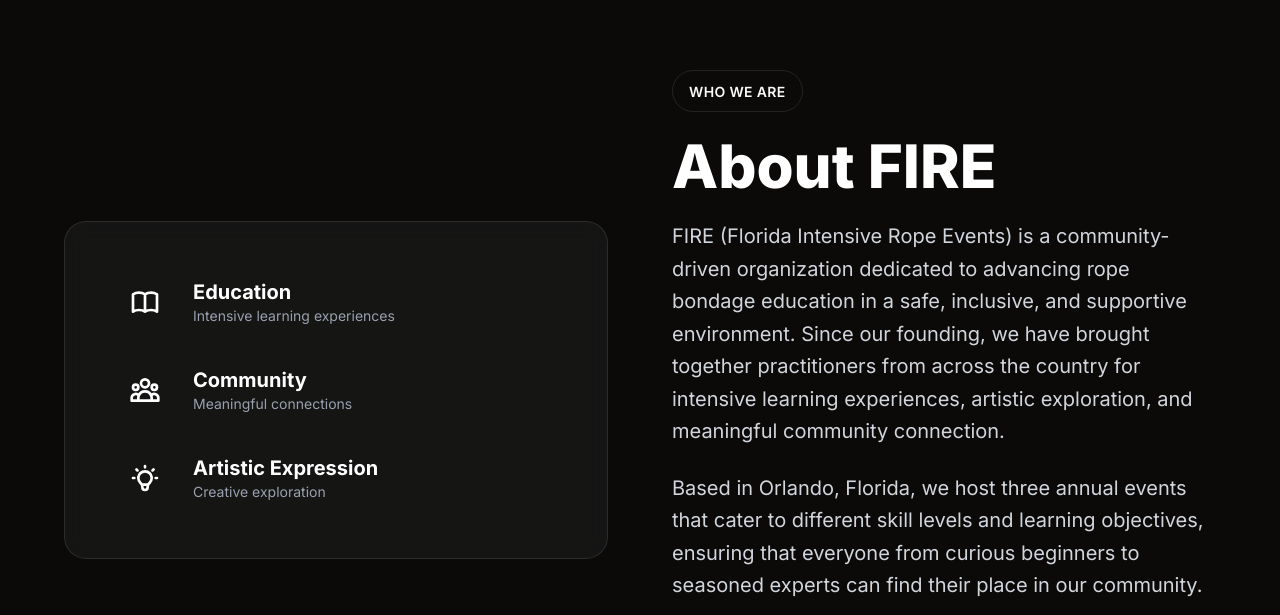
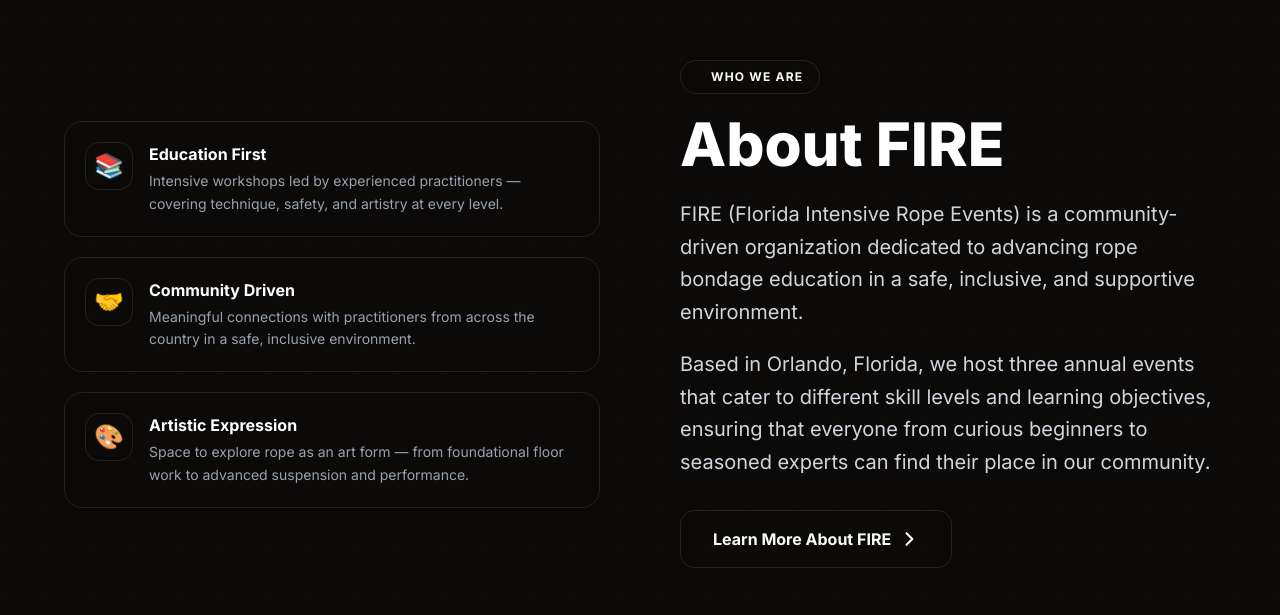
Before and after one commit to Krysson/fire-website, a Next.js app: page / in a window 1280 px wide. Shown: the part 2182-2797 px from the top of the page. Built offline with nearby package versions, Linux system fonts and the light colour scheme.

Commit message:
feat: update homepage layout — add events anchor, About section, and Footer CTA

```diff
--- a/app/page.tsx
+++ b/app/page.tsx
@@ -1,37 +1,45 @@
-import Link from 'next/link';
-import Hero from '@/components/home/Hero';
-import EventCards from '@/components/home/EventCards';
-import type { Metadata } from 'next';
+import Link from 'next/link'
+import Hero from '@/components/home/Hero'
+import EventCards from '@/components/home/EventCards'
+import type { Metadata } from 'next'
 
 export const metadata: Metadata = {
   title: 'FIRE Orlando - Rope Bondage Education',
-  description: 'FIRE (Florida Intensive Rope Events) hosts three annual rope bondage conventions in Orlando, FL: BLAZE, FLARE, and FIRE. Educational workshops for all skill levels.',
+  description:
+    'FIRE (Florida Intensive Rope Events) hosts three annual rope bondage conventions in Orlando, FL: BLAZE, FLARE, and FIRE. Educational workshops for all skill levels.',
   openGraph: {
     title: 'FIRE Orlando - Rope Bondage Education',
-    description: 'Three annual rope bondage education events in Orlando, FL. Join us for BLAZE, FLARE, and FIRE.',
+    description:
+      'Three annual rope bondage education events in Orlando, FL. Join us for BLAZE, FLARE, and FIRE.',
     type: 'website',
     url: 'https://fireorlando.com',
   },
-};
+}
 
 export default function Home() {
   return (
     <div className="min-h-screen bg-fire-black">
-      {/* Hero Section */}
+
+      {/* ── Hero ── */}
       <Hero />
 
-      {/* Our Events Section */}
-      <section className="py-20 md:py-32 bg-fire-charcoal relative overflow-hidden">
-       	{/* Background decorative elements */}
-       	<div className="absolute top-0 right-0 w-96 h-96 bg-fire-orange/5 rounded-full blur-3xl" />
-       	<div className="absolute bottom-0 left-0 w-96 h-96 bg-fire-red/5 rounded-full blur-3xl" />
+      {/* ── Our Events ── */}
+      <section id="events" className="relative overflow-hidden bg-fire-charcoal py-24 md:py-32">
+        <div className="pointer-events-none absolute right-0 top-0 h-96 w-96 rounded-full bg-fire-orange/5 blur-3xl" />
+        <div className="pointer-events-none absolute bottom-0 left-0 h-96 w-96 rounded-full bg-fire-red/5 blur-3xl" />
 
-       	<div className="container mx-auto px-4 relative z-10">
-         	<div className="text-center mb-16 md:mb-20">
-           	<h2 className="text-4xl md:text-5xl lg:text-6xl font-extrabold text-white mb-6">
+        <div className="container relative z-10 mx-auto px-4">
+          <div className="mb-16 text-center md:mb-20">
+            <div className="mb-4 inline-flex items-center gap-2 rounded-full border border-fire-orange/30 bg-fire-orange/10 px-4 py-2">
+              <span className="h-1.5 w-1.5 animate-pulse rounded-full bg-fire-orange" />
+              <span className="text-xs font-bold uppercase tracking-widest text-fire-orange">
+                Annual Events
+              </span>
+            </div>
+            <h2 className="mb-4 text-4xl font-extrabold text-white md:text-5xl lg:text-6xl">
               <span className="gradient-fire-text">Our Events</span>
             </h2>
-           	<p className="text-xl md:text-2xl text-gray-300 max-w-3xl mx-auto leading-relaxed">
+            <p className="mx-auto max-w-2xl text-lg leading-relaxed text-gray-400 md:text-xl">
               Three unique events each year, each designed to serve different experience levels
               and learning goals in the rope bondage community.
             </p>
@@ -40,109 +48,96 @@
         </div>
       </section>
 
-     	{/* About Preview Section */}
-     	<section className="py-20 md:py-32 bg-fire-black relative overflow-hidden">
-       	{/* Background pattern */}
-       	<div className="absolute inset-0 opacity-5">
-         	<div className="absolute inset-0" style={{
-           	backgroundImage: `radial-gradient(circle at 2px 2px, rgba(255,255,255,0.15) 1px, transparent 0)`,
-           	backgroundSize: '40px 40px'
-         	}} />
+      {/* ── About FIRE ── */}
+      <section className="relative overflow-hidden bg-fire-black py-24 md:py-32">
+        {/* Dot grid background */}
+        <div
+          className="pointer-events-none absolute inset-0 opacity-[0.04]"
+          style={{
+            backgroundImage: `radial-gradient(circle at 2px 2px, rgba(255,255,255,0.8) 1px, transparent 0)`,
+            backgroundSize: '44px 44px',
+          }}
+        />
+
+        <div className="container relative z-10 mx-auto px-4">
+          <div className="mx-auto max-w-6xl">
+            <div className="grid grid-cols-1 items-center gap-12 lg:grid-cols-2 lg:gap-20">
+
+              {/* Left — Feature blocks */}
+              <div className="space-y-5">
+                {[
+                  {
+                    icon: '📚',
+                    gradient: 'from-fire-red/20 to-fire-orange/10',
+                    border: 'border-fire-red/20',
+                    title: 'Education First',
+                    desc: 'Intensive workshops led by experienced practitioners — covering technique, safety, and artistry at every level.',
+                  },
+                  {
+                    icon: '🤝',
+                    gradient: 'from-fire-orange/20 to-fire-yellow/10',
+                    border: 'border-fire-orange/20',
+                    title: 'Community Driven',
+                    desc: 'Meaningful connections with practitioners from across the country in a safe, inclusive environment.',
+                  },
+                  {
+                    icon: '🎨',
+                    gradient: 'from-fire-yellow/20 to-fire-orange/10',
+                    border: 'border-fire-yellow/20',
+                    title: 'Artistic Expression',
+                    desc: 'Space to explore rope as an art form — from foundational floor work to advanced suspension and performance.',
+                  },
+                ].map(({ icon, gradient, border, title, desc }) => (
+                  <div
+                    key={title}
+                    className={`flex gap-4 rounded-2xl border ${border} bg-gradient-to-br ${gradient} p-5 backdrop-blur-sm`}
+                  >
+                    <div className={`flex h-12 w-12 flex-shrink-0 items-center justify-center rounded-xl border ${border} bg-fire-black/40 text-2xl`}>
+                      {icon}
+                    </div>
+                    <div>
+                      <h4 className="mb-1 text-base font-bold text-white">{title}</h4>
+                      <p className="text-sm leading-relaxed text-gray-400">{desc}</p>
+                    </div>
+                  </div>
+                ))}
               </div>
 
-       	<div className="container mx-auto px-4 relative z-10">
-         	<div className="max-w-6xl mx-auto">
-           	{/* Two-column layout on desktop */}
-           	<div className="grid grid-cols-1 lg:grid-cols-2 gap-12 lg:gap-16 items-center">
-             	{/* Left column - Visual element */}
-             	<div className="hidden lg:block">
-               	<div className="relative">
-                 	<div className="absolute inset-0 bg-gradient-to-br from-fire-orange/20 to-fire-red/20 rounded-3xl blur-3xl transform rotate-6" />
-                 	<div className="relative glass-effect rounded-3xl p-12 border border-white/10">
-                   	<div className="space-y-6">
-                     	<div className="flex items-center gap-4">
-                       	<div className="w-16 h-16 rounded-full bg-gradient-to-br from-fire-red to-fire-orange flex items-center justify-center">
-                         	<svg className="w-8 h-8 text-white" fill="none" viewBox="0 0 24 24" stroke="currentColor">
-                           	<path strokeLinecap="round" strokeLinejoin="round" strokeWidth={2} d="M12 6.253v13m0-13C10.832 5.477 9.246 5 7.5 5S4.168 5.477 3 6.253v13C4.168 18.477 5.754 18 7.5 18s3.332.477 4.5 1.253m0-13C13.168 5.477 14.754 5 16.5 5c1.747 0 3.332.477 4.5 1.253v13C19.832 18.477 18.247 18 16.5 18c-1.746 0-3.332.477-4.5 1.253" />
-                         	</svg>
-                       	</div>
-                       	<div>
-                         	<h3 className="text-xl font-bold text-white">Education</h3>
-                         	<p className="text-gray-400 text-sm">Intensive learning experiences</p>
-                       	</div>
-                     	</div>
-                     	<div className="flex items-center gap-4">
-                       	<div className="w-16 h-16 rounded-full bg-gradient-to-br from-fire-orange to-fire-yellow flex items-center justify-center">
-                         	<svg className="w-8 h-8 text-white" fill="none" viewBox="0 0 24 24" stroke="currentColor">
-                           	<path strokeLinecap="round" strokeLinejoin="round" strokeWidth={2} d="M17 20h5v-2a3 3 0 00-5.356-1.857M17 20H7m10 0v-2c0-.656-.126-1.283-.356-1.857M7 20H2v-2a3 3 0 015.356-1.857M7 20v-2c0-.656.126-1.283.356-1.857m0 0a5.002 5.002 0 019.288 0M15 7a3 3 0 11-6 0 3 3 0 016 0zm6 3a2 2 0 11-4 0 2 2 0 014 0zM7 10a2 2 0 11-4 0 2 2 0 014 0z" />
-                         	</svg>
-                       	</div>
-                       	<div>
-                         	<h3 className="text-xl font-bold text-white">Community</h3>
-                         	<p className="text-gray-400 text-sm">Meaningful connections</p>
-                       	</div>
-                     	</div>
-                     	<div className="flex items-center gap-4">
-                       	<div className="w-16 h-16 rounded-full bg-gradient-to-br from-fire-red to-fire-yellow flex items-center justify-center">
-                         	<svg className="w-8 h-8 text-white" fill="none" viewBox="0 0 24 24" stroke="currentColor">
-                           	<path strokeLinecap="round" strokeLinejoin="round" strokeWidth={2} d="M9.663 17h4.673M12 3v1m6.364 1.636l-.707.707M21 12h-1M4 12H3m3.343-5.657l-.707-.707m2.828 9.9a5 5 0 117.072 0l-.548.547A3.374 3.374 0 0014 18.469V19a2 2 0 11-4 0v-.531c0-.895-.356-1.754-.988-2.386l-.548-.547z" />
-                         	</svg>
-                       	</div>
-                       	<div>
-                         	<h3 className="text-xl font-bold text-white">Artistic Expression</h3>
-                         	<p className="text-gray-400 text-sm">Creative exploration</p>
-                       	</div>
-                     	</div>
-                   	</div>
-                 	</div>
-               	</div>
-             	</div>
-
-             	{/* Right column - Content */}
+              {/* Right — Content */}
               <div className="text-center lg:text-left">
-               	<div className="inline-block px-4 py-2 bg-fire-orange/10 border border-fire-orange/30 rounded-full mb-6">
-                 	<span className="text-fire-orange font-semibold text-sm uppercase tracking-wide">
+                <div className="mb-5 inline-flex items-center gap-2 rounded-full border border-fire-orange/30 bg-fire-orange/10 px-4 py-2">
+                  <span className="h-1.5 w-1.5 animate-pulse rounded-full bg-fire-orange" />
+                  <span className="text-xs font-bold uppercase tracking-widest text-fire-orange">
                     Who We Are
                   </span>
                 </div>
-               	<h2 className="text-4xl md:text-5xl lg:text-6xl font-extrabold text-white mb-6">
+                <h2 className="mb-6 text-4xl font-extrabold text-white md:text-5xl lg:text-6xl">
                   About FIRE
                 </h2>
-               	<div className="space-y-6 mb-10">
-                 	<p className="text-lg md:text-xl text-gray-300 leading-relaxed">
-                   	FIRE (Florida Intensive Rope Events) is a community-driven organization dedicated
-                   	to advancing rope bondage education in a safe, inclusive, and supportive environment.
-                   	Since our founding, we have brought together practitioners from across the country
-                   	for intensive learning experiences, artistic exploration, and meaningful community connection.
+                <div className="mb-8 space-y-5">
+                  <p className="text-lg leading-relaxed text-gray-300 md:text-xl">
+                    FIRE (Florida Intensive Rope Events) is a community-driven organization
+                    dedicated to advancing rope bondage education in a safe, inclusive, and
+                    supportive environment.
                   </p>
-                 	<p className="text-lg md:text-xl text-gray-300 leading-relaxed">
-                   	Based in Orlando, Florida, we host three annual events that cater to different skill
-                   	levels and learning objectives, ensuring that everyone from curious beginners to
-                   	seasoned experts can find their place in our community.
+                  <p className="text-lg leading-relaxed text-gray-300 md:text-xl">
+                    Based in Orlando, Florida, we host three annual events that cater to
+                    different skill levels and learning objectives, ensuring that everyone from
+                    curious beginners to seasoned experts can find their place in our community.
                   </p>
                 </div>
                 <Link
                   href="/about"
-                 	className="group inline-flex items-center justify-center px-10 py-5 text-lg font-bold text-fire-black bg-fire-orange hover:bg-fire-yellow transition-all duration-300 rounded-xl shadow-2xl hover:shadow-fire-orange/50 hover:scale-105 relative overflow-hidden"
+                  className="group inline-flex items-center gap-2 rounded-xl border border-fire-orange/30 bg-fire-orange/10 px-8 py-4 text-base font-bold text-fire-orange transition-all duration-300 hover:bg-fire-orange/20 hover:shadow-lg hover:shadow-fire-orange/20"
                 >
-                 	<span className="absolute inset-0 bg-gradient-to-r from-fire-yellow to-fire-orange opacity-0 group-hover:opacity-100 transition-opacity duration-300" />
-                 	<span className="relative z-10 flex items-center gap-2">
                   Learn More About FIRE
                   <svg
                     xmlns="http://www.w3.org/2000/svg"
-                     	className="ml-2 h-5 w-5 group-hover:translate-x-1 transition-transform duration-300"
-                     	fill="none"
-                     	viewBox="0 0 24 24"
-                     	stroke="currentColor"
-                     	strokeWidth={2.5}
+                    className="h-5 w-5 transition-transform duration-300 group-hover:translate-x-1"
+                    fill="none" viewBox="0 0 24 24" stroke="currentColor" strokeWidth={2.5}
                   >
-                     	<path
-                       	strokeLinecap="round"
-                       	strokeLinejoin="round"
-                       	d="M9 5l7 7-7 7"
-                     	/>
+                    <path strokeLinecap="round" strokeLinejoin="round" d="M9 5l7 7-7 7" />
                   </svg>
-                 	</span>
                 </Link>
               </div>
             </div>
@@ -150,78 +145,48 @@
         </div>
       </section>
 
-     	{/* Upcoming Highlight Section */}
-     	<section className="py-20 md:py-32 relative overflow-hidden">
-       	{/* Enhanced gradient background */}
-       	<div className="absolute inset-0 bg-gradient-to-br from-fire-charcoal via-fire-dark to-fire-charcoal" />
-       	<div className="absolute inset-0 bg-gradient-to-t from-fire-red/10 via-transparent to-fire-orange/10" />
-       	<div className="absolute top-0 left-1/2 transform -translate-x-1/2 w-full h-full bg-gradient-radial from-fire-orange/5 via-transparent to-transparent" />
+      {/* ── Footer CTA ── */}
+      <section className="relative overflow-hidden bg-fire-charcoal py-24">
+        <div className="pointer-events-none absolute inset-0 bg-gradient-to-br from-fire-charcoal via-fire-dark to-fire-charcoal" />
+        <div className="pointer-events-none absolute inset-0 bg-[radial-gradient(ellipse_at_50%_100%,rgba(230,57,70,0.18)_0%,transparent_60%)]" />
+        <div className="pointer-events-none absolute left-0 right-0 top-0 h-px bg-gradient-to-r from-transparent via-fire-orange/30 to-transparent" />
 
-       	{/* Decorative border */}
-       	<div className="absolute top-0 left-0 right-0 h-px bg-gradient-to-r from-transparent via-fire-orange/50 to-transparent" />
-
-       	<div className="container mx-auto px-4 relative z-10">
-         	<div className="max-w-5xl mx-auto">
-           	<div className="glass-effect rounded-3xl p-8 md:p-12 border border-fire-orange/30 shadow-2xl shadow-fire-orange/10">
-             	<div className="text-center">
-               	{/* Enhanced badge */}
-               	<div className="inline-flex items-center gap-2 px-6 py-3 bg-gradient-to-r from-fire-red/20 via-fire-orange/20 to-fire-yellow/20 border border-fire-orange/40 rounded-full mb-8 backdrop-blur-sm">
-                 	<div className="w-2 h-2 bg-fire-orange rounded-full animate-pulse" />
-                 	<span className="text-fire-orange font-bold text-sm uppercase tracking-wider">
-                   	Next Event
+        <div className="relative z-10 mx-auto max-w-2xl px-4 text-center">
+          <div className="mb-6 inline-flex items-center gap-2 rounded-full border border-fire-orange/30 bg-fire-orange/10 px-4 py-2">
+            <span className="h-1.5 w-1.5 animate-pulse rounded-full bg-fire-orange" />
+            <span className="text-xs font-bold uppercase tracking-widest text-fire-orange">
+              Join Us
             </span>
           </div>
-
-               	{/* Event name with gradient */}
-               	<h2 className="text-5xl md:text-6xl lg:text-7xl font-extrabold mb-6">
-                 	<span className="gradient-fire-text">BLAZE 2026</span>
+          <h2 className="mb-4 text-4xl font-extrabold text-white md:text-5xl">
+            Ready to{' '}
+            <span className="gradient-fire-text">Ignite</span>{' '}
+            Your Journey?
           </h2>
-
-               	{/* Date with icon */}
-               	<div className="flex items-center justify-center gap-3 mb-6">
-                 	<svg className="w-6 h-6 text-fire-orange" fill="none" viewBox="0 0 24 24" stroke="currentColor">
-                   	<path strokeLinecap="round" strokeLinejoin="round" strokeWidth={2} d="M8 7V3m8 4V3m-9 8h10M5 21h14a2 2 0 002-2V7a2 2 0 00-2-2H5a2 2 0 00-2 2v12a2 2 0 002 2z" />
-                 	</svg>
-                 	<p className="text-2xl md:text-3xl text-fire-orange font-bold">
-                   	April 17-19, 2026
+          <p className="mb-10 text-lg leading-relaxed text-gray-400">
+            Tickets for BLAZE 2026 are on sale now. Beginner-friendly, community-focused,
+            and unforgettable.
           </p>
-               	</div>
-
-               	{/* Description */}
-               	<p className="text-xl md:text-2xl text-gray-300 mb-12 max-w-3xl mx-auto leading-relaxed">
-                 	Our beginner-to-intermediate focused event returns this spring. Join us for a
-                 	weekend of foundational rope education, hands-on practice, and community connection.
-               	</p>
-
-               	{/* Enhanced CTA buttons */}
-               	<div className="flex flex-col sm:flex-row gap-4 justify-center">
-                 	<Link
-                   	href="/events/blaze-2026"
-                   	className="group inline-flex items-center justify-center px-10 py-5 text-lg font-bold text-white bg-fire-red hover:bg-fire-orange transition-all duration-300 rounded-xl shadow-2xl hover:shadow-fire-orange/50 hover:scale-105 border border-white/10 relative overflow-hidden"
-                 	>
-                   	<span className="absolute inset-0 bg-gradient-to-r from-fire-orange to-fire-yellow opacity-0 group-hover:opacity-100 transition-opacity duration-300" />
-                   	<span className="relative z-10">View Event Details</span>
-                 	</Link>
+          <div className="flex flex-col items-center gap-4 sm:flex-row sm:justify-center">
             <a
               href="https://forbiddentickets.com/events/blaze-2026"
               target="_blank"
               rel="noopener noreferrer"
-                   	className="group inline-flex items-center justify-center px-10 py-5 text-lg font-bold text-fire-orange border-2 border-fire-orange hover:bg-fire-orange hover:text-fire-black transition-all duration-300 rounded-xl hover:scale-105 hover:shadow-xl hover:shadow-fire-orange/30 relative overflow-hidden"
+              className="group relative inline-flex items-center justify-center overflow-hidden rounded-xl bg-gradient-to-r from-fire-red to-fire-orange px-10 py-4 text-base font-bold text-white shadow-lg shadow-fire-red/30 transition-all duration-300 hover:scale-105 hover:shadow-fire-orange/40 active:scale-100 md:text-lg"
             >
-                   	<span className="absolute inset-0 bg-fire-orange opacity-0 group-hover:opacity-100 transition-opacity duration-300" />
-                   	<span className="relative z-10 flex items-center gap-2">
-                     	Get Tickets
-                     	<svg className="w-5 h-5 group-hover:translate-x-1 transition-transform duration-300" fill="none" viewBox="0 0 24 24" stroke="currentColor" strokeWidth={2.5}>
-                       	<path strokeLinecap="round" strokeLinejoin="round" d="M13 7l5 5m0 0l-5 5m5-5H6" />
-                     	</svg>
-                   	</span>
+              <span className="absolute inset-0 bg-gradient-to-r from-fire-orange to-fire-yellow opacity-0 transition-opacity duration-300 group-hover:opacity-100" />
+              <span className="relative z-10">🎟 Get Tickets</span>
             </a>
-               	</div>
-             	</div>
-           	</div>
+            <Link
+              href="/events/blaze-2026"
+              className="inline-flex items-center justify-center rounded-xl border border-white/15 bg-transparent px-10 py-4 text-base font-semibold text-white/80 transition-all duration-300 hover:border-white/30 hover:bg-white/5 md:text-lg"
+            >
+              View Event Details
+            </Link>
           </div>
         </div>
       </section>
+
     </div>
-  );
+  )
 }
```
Lines whose indentation alone changed are shown as unchanged.
